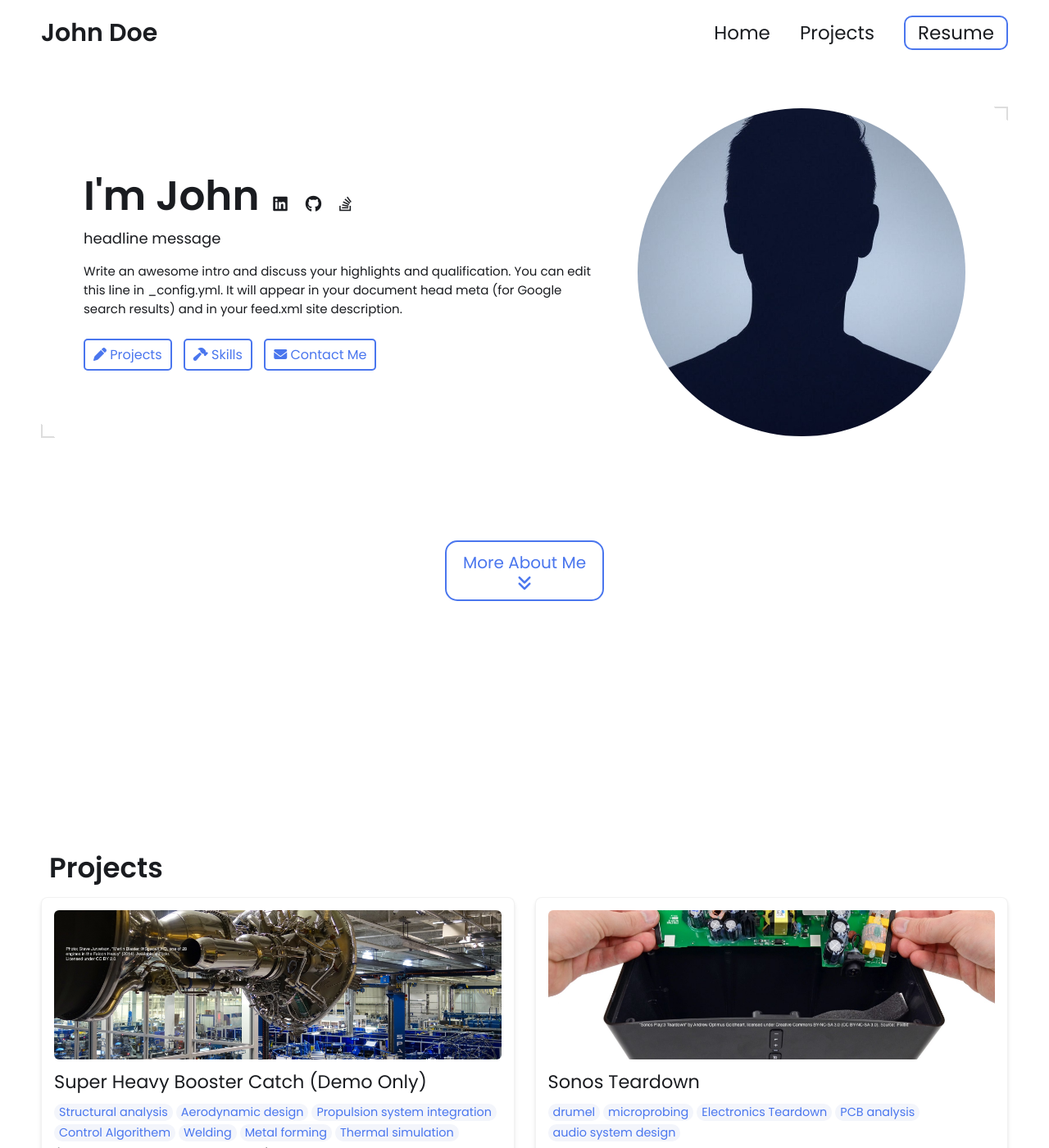
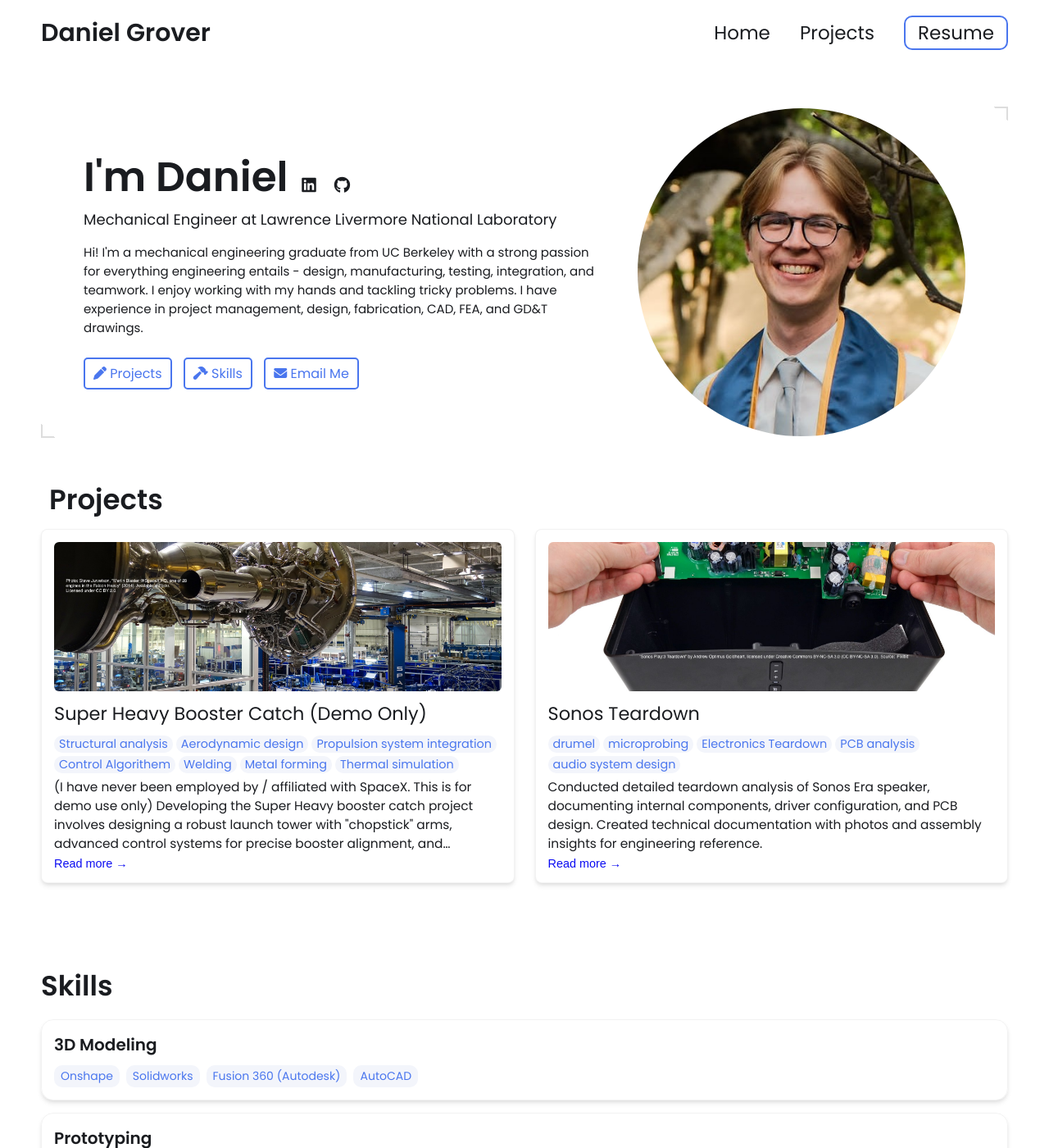
Before and after one commit to dannnyb0y/portfolio, a Jekyll site: the page built from index.html, in a window 1280 px wide and 1400 px high. Shown: the whole window at 82% size. Built offline with Jekyll 4.4.1, drawn with Linux system fonts in a browser that asks for light colours; some of the changed text lies outside the part shown.

Commit message:
initial layout updates

```diff
--- a/_config.yml
+++ b/_config.yml
@@ -7,17 +7,17 @@
 
 # Main Page Setup
 
-title: John Doe's Portfolio # This is what shows up in the tab of the browser
+title: Daniel Grover's Portfolio # This is what shows up in the tab of the browser
 
 
 
 # Hero Section
-name: John Doe
-headline: headline message
+name: Daniel Grover
+headline: Mechanical Engineer at Lawrence Livermore National Laboratory
 description: >- # dont remove this line. this will ignore all new lines until the next section
-  Write an awesome intro and discuss your highlights and qualification. You can edit this
-  line in _config.yml. It will appear in your document head meta (for
-  Google search results) and in your feed.xml site description.
+  Hi! I'm a mechanical engineering graduate from UC Berkeley with a strong passion for everything engineering entails -
+  design, manufacturing, testing, integration, and teamwork. I enjoy working with my hands and tackling tricky problems. I have
+  experience in project management, design, fabrication, CAD, FEA, and GD&T drawings.
 
 # Place your profile image in /assets/images/profile-image/folder and edit the file name
 profile_image: ./assets/images/profile-image/avatar.jpeg
@@ -25,15 +25,15 @@
 
 # Link your resume
 # You can place your resume in assets/resume/{resume.pdf or add external link such as pdf saved in google drive
-resume-url: https://drive.google.com/file/d/13Z3duVzh-gguPU5r03oJVEE6rV9rd3DS/view?usp=sharing # or /assets/resume/resume.pdf
+resume-url: /assets/resume/Resume.pdf
 
 
 # Set up external links - this will show up as small icons next to your name.
 
 external-links:    # input only your own url slug. The icons with missing entries will not appear.
-  linkedin: test    # https://www.linkedin.com/in/{your url slug}
-  github: leea12    # https://github.com/{your url slug}
-  stackoverflow: test      # https://stackoverflow.com/users/{your url slug}
+  linkedin: daniel-grover89    # https://www.linkedin.com/in/{your url slug}
+  github: dannnyb0y   # https://github.com/{your url slug}
+  stackoverflow:       # https://stackoverflow.com/users/{your url slug}
   medium:            # https://medium.com/@{your url slug}
   x-twitter:   # https://x.com/{your url slug}
   threads:            # https://threads.net/@{your url slug}
@@ -49,21 +49,12 @@
     tools:
     - Onshape
     - Solidworks
-    - Creo
     - Fusion 360 (Autodesk)
-    - Blender (for complex shapes or animations)
-    - Siemens NX
-    - Inventor (Autodesk)
-    - CATIA (Dassault Systèmes)
+    - AutoCAD
   - category: Prototyping
     tools:
     - SLA
-    - CNC
     - FDM
-    - SLS
-    - DMLS
-    - PolyJet Printing
-    - Vacuum Casting
     - Laser Cutting
     - Water Jet Cutting
     - Arduino / Raspberry Pi
@@ -72,23 +63,21 @@
     tools:
     - GD&T ASME Y14
     - ISO fits and tolerances
-    - PLM (PTC Windchill / Arena)
-  - category: PCB Design
-    tools:
-    - Altium Designer
-    - Altium
-    - Eagle
-    - KiCad
   - category: Problem Solving / Risk Management
     tools:
-    - Root Cause Analysis (e.g., 5 Whys, Fishbone Diagram)
-    - DFMEA / PFMEA
-    - Six Sigma methodologies
-    - Shain Red-X
-
+    - FMEA
+    - FEA
+  - category: General
+    tools:
+    - Communication
+    - Teamwork
+    - Leadership
+    - Project Management
+    - Flexibility
+    - Resourcefullness
 
 # Contact Form Setup. Setup an account and copy over the key. When someone fills out the form, it will be received in your email.
-formspree-key:   https://formspree.io/f/{8-digit key}
+# formspree-key:   https://formspree.io/f/{8-digit key}
 
 
 
--- a/_includes/contact.html
+++ b/_includes/contact.html
@@ -1,20 +1,3 @@
 <!-- SECTION 4: Contact-->
-<section id="contact" class= "contact-section">
-    <h2>Contact</h2>
-
-    <div class="group">
-
-        <form action="https://formspree.io/f/{{site.formspree-key}}" method="POST">
-            <label for="name">Name</label>
-            <input type="text" id="name">
-
-            <label for="email">Email</label>
-            <input type="email" id="email" name="email">
-
-            <label for="message">Message</label>
-            <textarea id="message" cols = "30" rows="10" name="message"></textarea>
-
-            <button type="submit">Send Message</button>
-        </form>
-    </div>
-  </section>
+<section id="contact" class="contact-section">
+</section>
--- a/_includes/footer.html
+++ b/_includes/footer.html
@@ -13,7 +13,7 @@
         </div>
     </div>
     <div class="license">
-        <span>For any question or suggestion for the portfolio template or projects, reach out <a class="help" href="mailto:admin@lowinertia.com"> Here</a> </span>
-        <p>Free-To-Engineer portfolio template © 2025 by lowinertia.com is licensed under <a href="https://creativecommons.org/licenses/by/4.0/?ref=chooser-v1">CC BY 4.0</a></p>
+        <p>Free-To-Engineer portfolio template © 2025 by lowinertia.com is licensed under <a
+                href="https://creativecommons.org/licenses/by/4.0/?ref=chooser-v1">CC BY 4.0</a></p>
     </div>
 </footer>
--- a/_includes/hero.html
+++ b/_includes/hero.html
@@ -1,4 +1,3 @@
-
 <!-- SECTION 1: Hero -->
 <section class="hero-section">
     <div class="group">
@@ -79,15 +80,15 @@
                     <i class="fa-solid fa-hammer"></i>
                     <span>Skills</span>
                 </a>
-                <a href="#contact">
+                <a href="mailto:dannywgrover@berkeley.edu">
                     <i class="fa-solid fa-envelope"></i>
-                    <span>Contact Me</span>
+                    <span>Email Me</span>
                 </a>
             </div>
 
         </div>
         <div class="headshot">
-            <img src= {{site.profile_image}} alt="john doe headshot">
+            <img src={{site.profile_image}} alt="headshot">
         </div>
     </div>
 
--- a/index.html
+++ b/index.html
@@ -6,15 +6,6 @@
 ---
 
 {% include hero.html%}
-
-
-
-<div class="arrow">
-    <a href="#projects">
-        More About Me
-    <i class="fa-solid fa-angles-down"></i>
-    </a>
-</div>
 {% include projects.html%}
 {% include skills.html%}
 {% include contact.html%}
```
Also changed, not shown: other parts of _includes/hero.html (+3 -1 lines), assets/images/profile-image/avatar.jpeg, 1 other file. Lines whose indentation alone changed are shown as unchanged.
